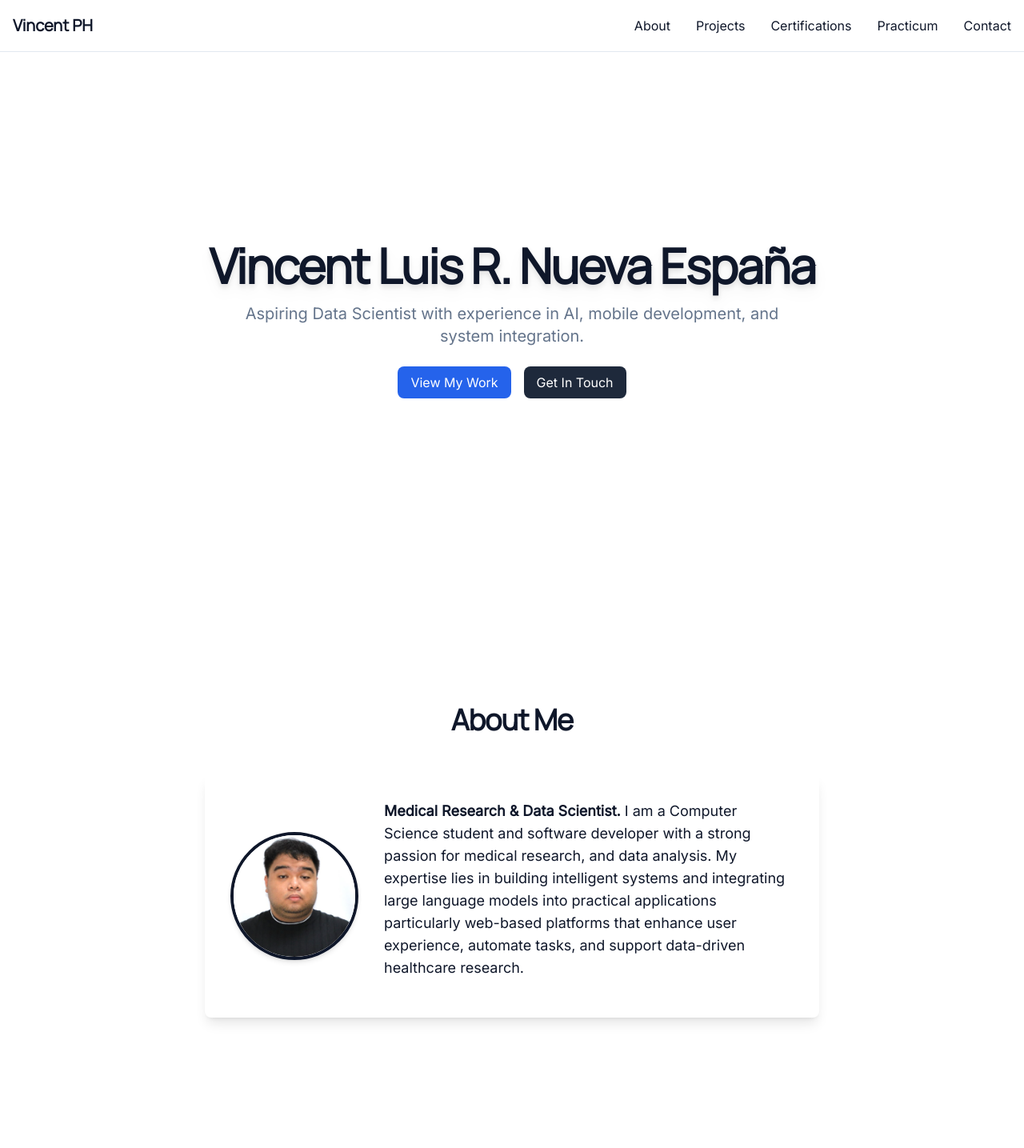
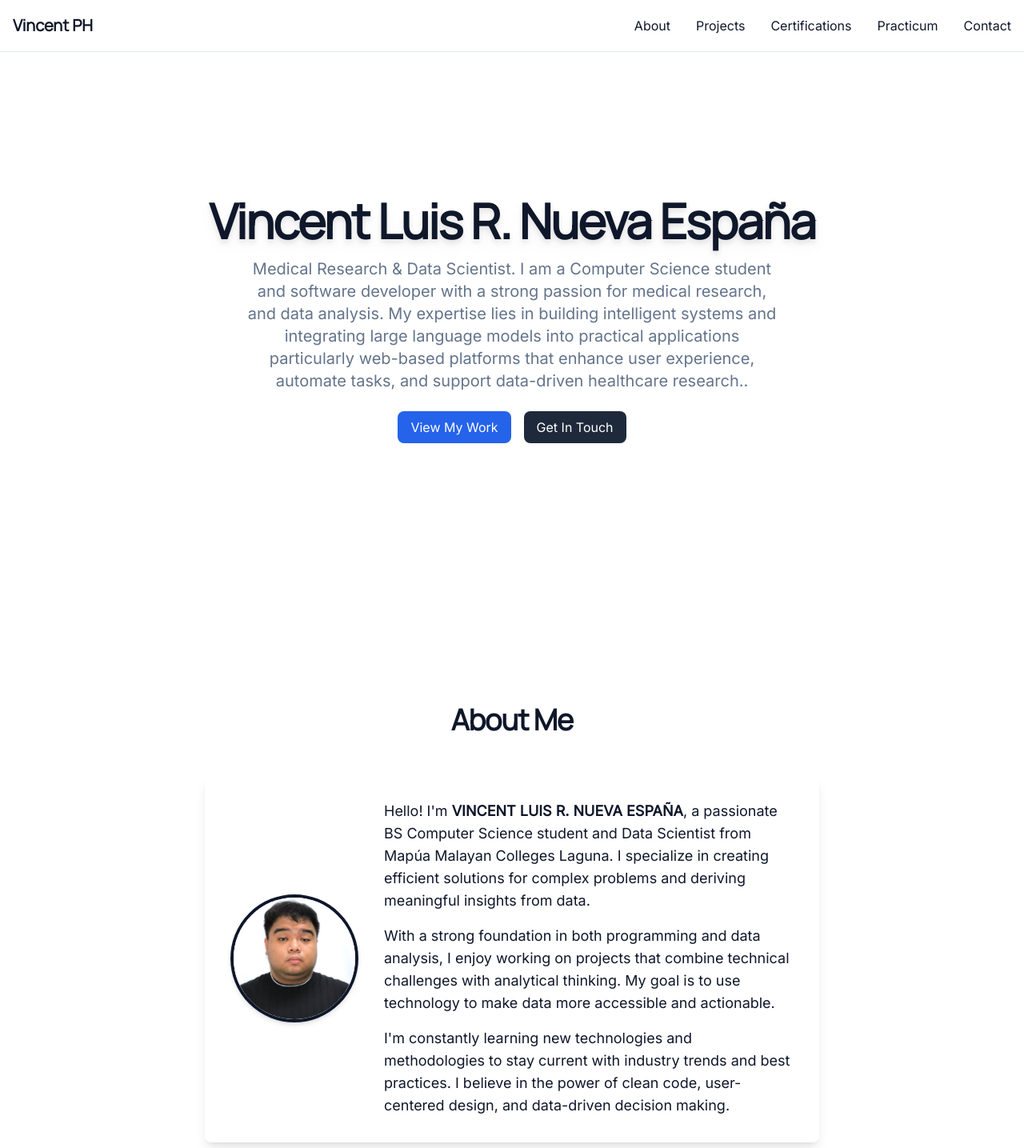
Before and after one commit to vincent1229/MMCLPortfolio-VincentPH, a React (Vite) app: page / in a window 1280 px wide. Shown: the top 1435 px of the page at 80% size. Built offline with nearby package versions, Linux system fonts and the light colour scheme; a web font is replaced by a local one.

Commit message:
big edit

```diff
--- a/src/components/About.jsx
+++ b/src/components/About.jsx
@@ -18,7 +18,13 @@ export default function About() {
             />
             <div className="text-left">
               <p className="mb-4 text-lg">
-                <span className="font-bold">Medical Research & Data Scientist.</span> I am a Computer Science student and software developer with a strong passion for medical research, and data analysis.  My expertise lies in building intelligent systems and integrating large language models into practical applications particularly web-based platforms that enhance user experience, automate tasks, and support data-driven healthcare research.
+                Hello! I'm <span className="font-bold">VINCENT LUIS R. NUEVA ESPAÑA</span>, a passionate BS Computer Science student and Data Scientist from Mapúa Malayan Colleges Laguna. I specialize in creating efficient solutions for complex problems and deriving meaningful insights from data.
+              </p>
+              <p className="mb-4 text-lg">
+                With a strong foundation in both programming and data analysis, I enjoy working on projects that combine technical challenges with analytical thinking. My goal is to use technology to make data more accessible and actionable.
+              </p>
+              <p className="text-lg">
+                I'm constantly learning new technologies and methodologies to stay current with industry trends and best practices. I believe in the power of clean code, user-centered design, and data-driven decision making.
               </p>
             </div>
           </div>
--- a/src/components/Hero.jsx
+++ b/src/components/Hero.jsx
@@ -9,7 +9,7 @@ export default function Hero() {
           Vincent Luis R. Nueva España
         </h1>
         <p className="text-lg md:text-xl text-muted-foreground max-w-2xl mb-6">
-          Aspiring Data Scientist with experience in AI, mobile development, and system integration.
+          Medical Research & Data Scientist. I am a Computer Science student and software developer with a strong passion for medical research, and data analysis. My expertise lies in building intelligent systems and integrating large language models into practical applications particularly web-based platforms that enhance user experience, automate tasks, and support data-driven healthcare research..
         </p>
         <div className="cta-buttons flex gap-4">
           <a href="#projects" className="btn btn-primary">View My Work</a>
```
